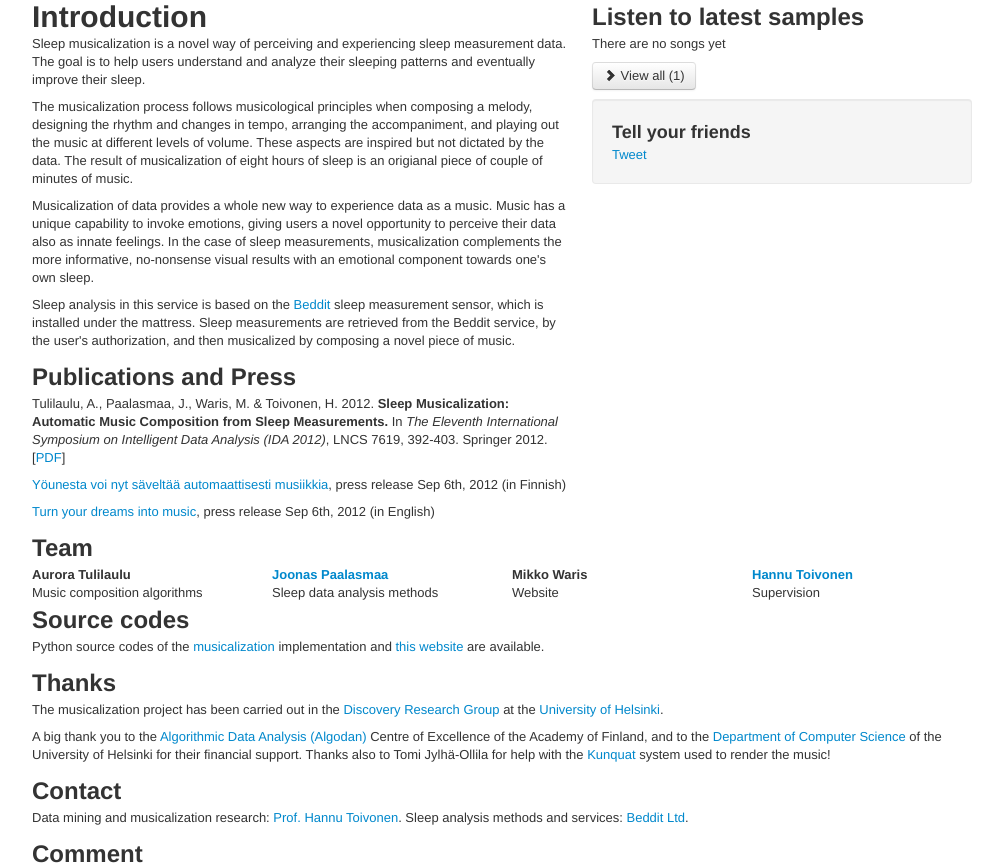
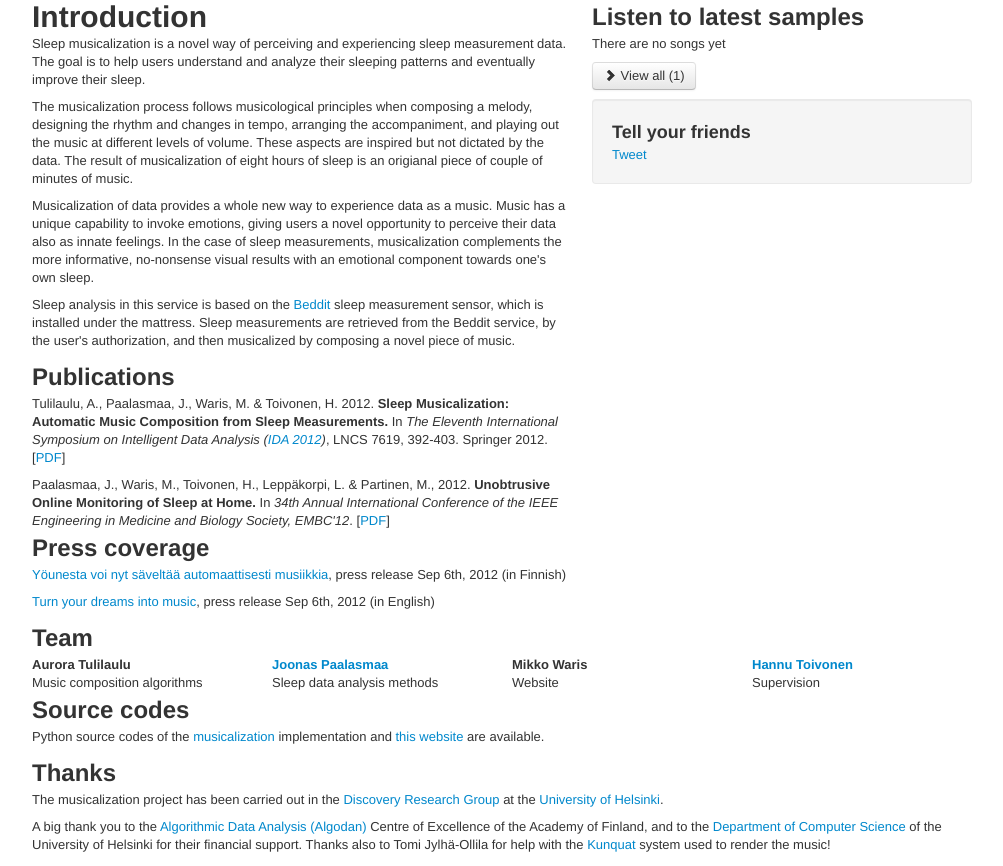
Before and after one commit to jpaalasm/sleep-musicalization-web, a Django app: template webapp/templates/dreamsapp/home.html in a window 1280 px wide. Shown: the part 420-1286 px from the top of the page, without its empty margins (138-1141 px from the left). Run offline with Django 3.2, Linux system fonts and the light colour scheme; the template is opened without the code that fills it: most values are stand-ins (such as "Sample title", 1, 10 or a date in 2020); some libraries are stand-ins or nearby versions.

Commit message:
Add the other article

```diff
--- a/webapp/templates/dreamsapp/home.html
+++ b/webapp/templates/dreamsapp/home.html
@@ -60,15 +60,24 @@
 			</p>
 
 			<h2>
-				<a name="publications"></a>Publications and Press
+				<a name="publications"></a>Publications
 			</h2>
 
 			<p>Tulilaulu, A., Paalasmaa, J., Waris, M. &amp; Toivonen, H. 2012.
 			<b>Sleep Musicalization: Automatic Music Composition from Sleep Measurements.</b>
-			In <span style="font-style:italic;">The Eleventh International Symposium on Intelligent Data Analysis (IDA 2012)</span>,
+			In <span style="font-style:italic;">The Eleventh International Symposium on Intelligent Data Analysis (<a href="http://ida2012.org/">IDA 2012</a>)</span>,
 			LNCS 7619, 392-403. Springer 2012.
 			[<a href="http://www.cs.helsinki.fi/u/htoivone/pubs/sleepmusicalization_ida_2012.pdf">PDF</a>]
 			</p>
+
+			Paalasmaa, J., Waris, M., Toivonen, H., Leppäkorpi, L. &amp; Partinen, M., 2012.
+			<b>Unobtrusive Online Monitoring of Sleep at Home.</b>
+			In <span style="font-style:italic;">34th Annual International Conference of the IEEE Engineering in Medicine and Biology Society, EMBC'12</span>.
+			[<a href="http://www.cs.helsinki.fi/u/htoivone/pubs/paalasmaa_embs_12.pdf">PDF</a>]
+
+			<h2>
+				<a name="publications"></a>Press coverage
+			</h2>
 
 			<p><a href="http://www.helsinki.fi/ajankohtaista/uutisarkisto/9-2012/6-11-32-36.html">Yöunesta voi nyt säveltää automaattisesti musiikkia</a>, press release Sep 6th, 2012 (in Finnish)
 			</p>
```
